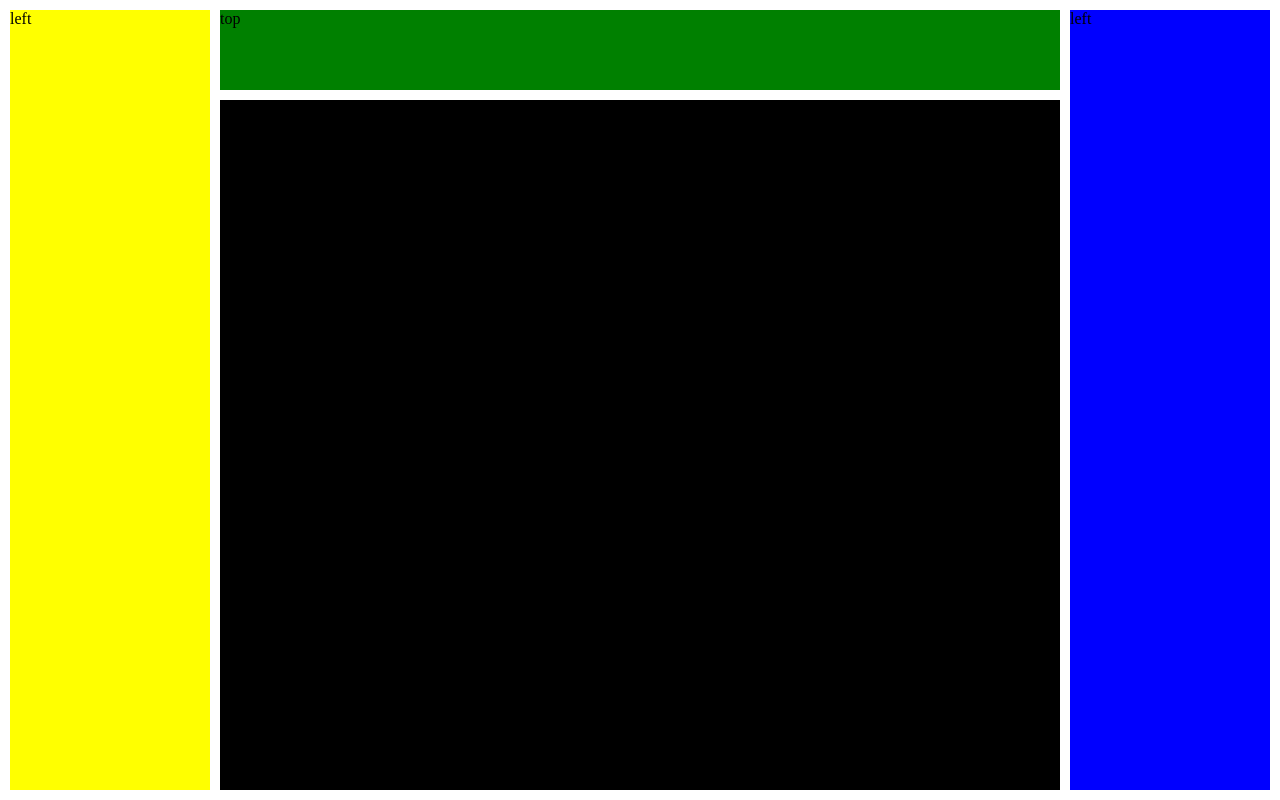
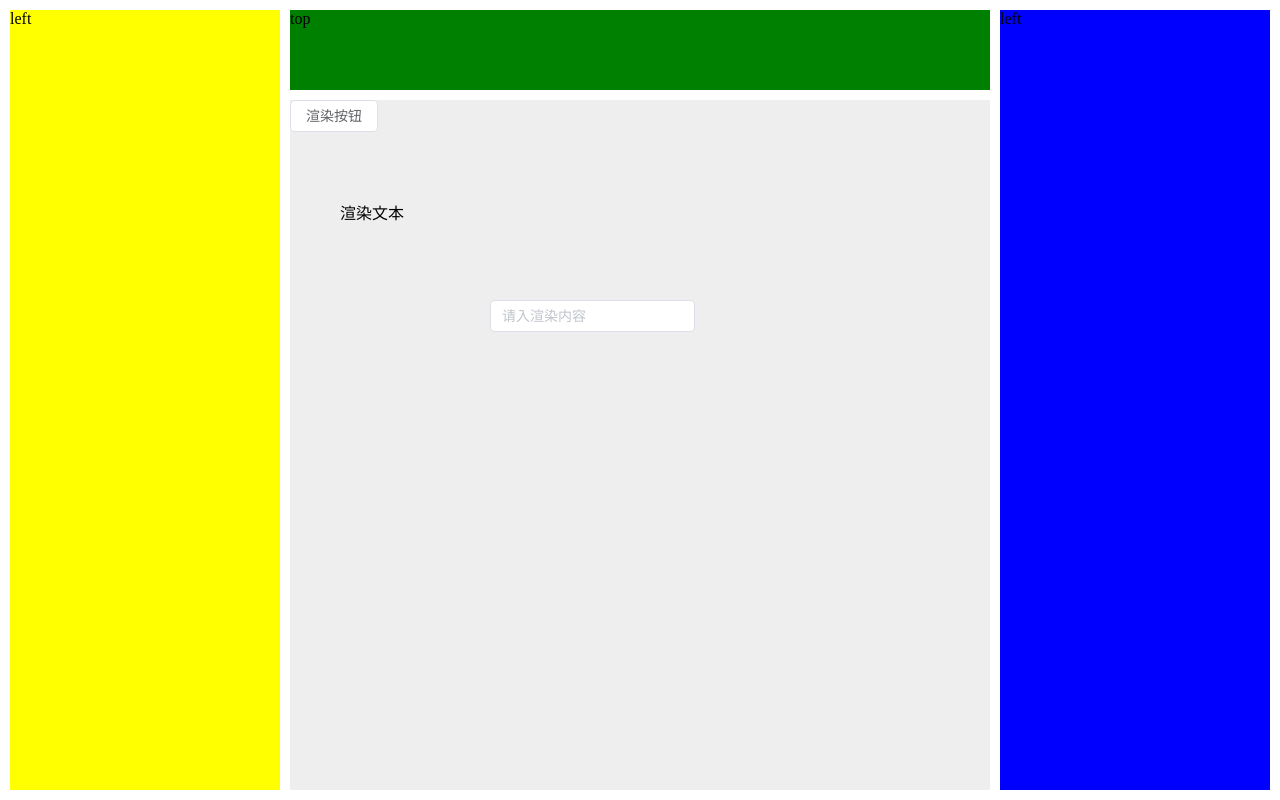
Before and after one commit to a572251465/auto-graph-drag, a Vue app: page / in a window 1280 px wide. Built offline with nearby package versions, Linux system fonts and the light colour scheme.

Commit message:
feat: 实现了中间部分组件的渲染

```diff
--- /dev/null
+++ b/src/components/Editor/editor-block.tsx
@@ -0,0 +1,36 @@
+import { computed, defineComponent, PropType } from 'vue'
+import {IBlockItem, IComponentInfo} from '@/types/common'
+import {componentMap} from "@/hooks/registerComponent";
+
+import './index.scss'
+
+export default defineComponent({
+  name: 'editor-block',
+  props: {
+    block: {
+      type: Object as PropType<IBlockItem>,
+      required: true
+    }
+  },
+  setup(props) {
+    // 设置样式的计算属性
+    const computedStyles = computed(() => ({
+      width: `${props.block.width}px`,
+      height: `${props.block.height}px`,
+      left: `${props.block.left}px`,
+      top: `${props.block.top}px`,
+      zIndex: props.block.zIndex
+    }))
+
+    // 指定渲染的组件
+    const compMap: Record<string, IComponentInfo> = componentMap
+    const componentInfo: IComponentInfo = compMap[props.block.key]
+    const render = Reflect.has(componentInfo, 'render') ? compMap[props.block.key].render() : `暂无次组件_${componentInfo.label}`
+
+    return () => (
+      <div class="block-item" style={computedStyles.value}>
+        {render}
+      </div>
+    )
+  }
+})
--- /dev/null
+++ b/src/components/Editor/index.scss
@@ -0,0 +1,13 @@
+.editor {
+  width: 100%;
+  height: 100%;
+  overflow: auto;
+
+  &-canvas {
+    position: relative;
+  }
+}
+
+.block-item {
+  position: absolute;
+}
--- a/src/components/Editor/index.tsx
+++ b/src/components/Editor/index.tsx
@@ -1,8 +1,31 @@
-import { defineComponent } from 'vue'
+import { computed, defineComponent, inject } from 'vue'
+import { IDataConfig } from '@/types/common'
+import EditorBlock from '@/components/Editor/editor-block'
+
+import './index.scss'
 
 export default defineComponent({
   name: 'editor',
   setup() {
-    return () => <div class="editor">editor</div>
+    // 进行内容注入
+    const injectData: { dataConfig: IDataConfig } | undefined =
+      inject<{ dataConfig: IDataConfig }>('dataConfig')
+
+    const computedStyles = computed(() => ({
+      width: `${injectData?.dataConfig.container.width}px`,
+      height: `${injectData?.dataConfig.container.height}px`
+    }))
+
+    return () => (
+      <div>
+        <div class="editor">
+          <div class="editor-canvas" style={computedStyles.value}>
+            {injectData?.dataConfig.blocks.map((item) => (
+              <EditorBlock block={item} />
+            ))}
+          </div>
+        </div>
+      </div>
+    )
   }
 })
--- a/src/data-config.ts
+++ b/src/data-config.ts
@@ -2,10 +2,29 @@ import { IDataConfig } from '@/types/common'
 
 const dataConfig: IDataConfig = {
   container: {
-    width: '500px',
-    height: '500px'
+    width: 600,
+    height: 500
   },
-  blocks: []
+  blocks: [
+    {
+      key: 'text',
+      left: 50,
+      top: 100,
+      zIndex: 1
+    },
+    {
+      key: 'button',
+      left: 0,
+      top: 0,
+      zIndex: 1
+    },
+    {
+      key: 'input',
+      left: 200,
+      top: 200,
+      zIndex: 1
+    }
+  ]
 }
 
 export default dataConfig
--- /dev/null
+++ b/src/hooks/registerComponent.tsx
@@ -0,0 +1,46 @@
+import { ElButton, ElInput } from 'element-plus'
+import { IComponentInfo } from '@/types/common'
+
+/**
+ * @author lihh
+ * @description 注册组件事件
+ */
+const registerComponentHandle = function registerComponentHandle() {
+  const componentList: IComponentInfo[] = []
+  const componentMap: Record<string, IComponentInfo> = {}
+
+  return {
+    componentList,
+    componentMap,
+    register: (component: IComponentInfo) => {
+      if (componentList.includes(component)) return
+
+      componentList.push(component)
+      componentMap[component.key] = component
+    }
+  }
+}
+
+const { componentList, componentMap, register } = registerComponentHandle()
+
+// 注册组件
+register({
+  key: 'text',
+  label: '文本',
+  preview: () => '预览文本',
+  render: () => '渲染文本'
+})
+register({
+  key: 'button',
+  label: '按钮',
+  preview: () => <ElButton>预览按钮</ElButton>,
+  render: () => <ElButton>渲染按钮</ElButton>
+})
+register({
+  key: 'input',
+  label: '输入框',
+  preview: () => <ElInput placeholder="请入预览内容" />,
+  render: () => <ElInput placeholder="请入渲染内容" />
+})
+
+export { componentMap, componentList, register }
--- a/src/main.ts
+++ b/src/main.ts
@@ -4,5 +4,6 @@ import store from './store'
 
 // 导入共同的样式
 import '@/assets/css/common.css'
+import 'element-plus/theme-chalk/index.css'
 
 createApp(App).use(store).mount('#app')
--- a/src/packages/Container/index.scss
+++ b/src/packages/Container/index.scss
@@ -3,7 +3,7 @@
     background: yellow;
     position: fixed;
     left: 10px;
-    width: 200px;
+    width: 270px;
     top: 10px;
     bottom: 10px;
   }
@@ -14,24 +14,24 @@
     right: 10px;
     top: 10px;
     bottom: 10px;
-    width: 200px;
+    width: 270px;
   }
 
   &-top {
     background: green;
     position: fixed;
     top: 10px;
-    left: 220px;
-    right: 220px;
+    left: 290px;
+    right: 290px;
     height: 80px;
   }
 
   &-editor {
-    background: black;
+    background: #eeeeee;
     position: fixed;
     top: 100px;
-    left: 220px;
-    right: 220px;
+    left: 290px;
+    right: 290px;
     bottom: 10px;
   }
 }
--- a/src/packages/Container/index.tsx
+++ b/src/packages/Container/index.tsx
@@ -1,8 +1,9 @@
-import { defineComponent } from 'vue'
+import { defineComponent, provide } from 'vue'
 import Left from '@/components/Left/index'
 import Right from '@/components/Right/index'
 import Top from '@/components/Top/index'
 import Editor from '@/components/Editor/index'
+import dataConfig from '@/data-config'
 
 import './index.scss'
 
@@ -15,6 +16,9 @@ export default defineComponent({
     Editor
   },
   setup() {
+    // 全局注入
+    provide<{ dataConfig: typeof dataConfig }>('dataConfig', { dataConfig })
+
     return () => (
       <div class="container">
         <Left class="container-left" />
```
Also changed, not shown: package.json (+9 -8 lines), src/types/common.d.ts (+19 -9 lines), 1 other file (tests, documents, lock files or other folders).
